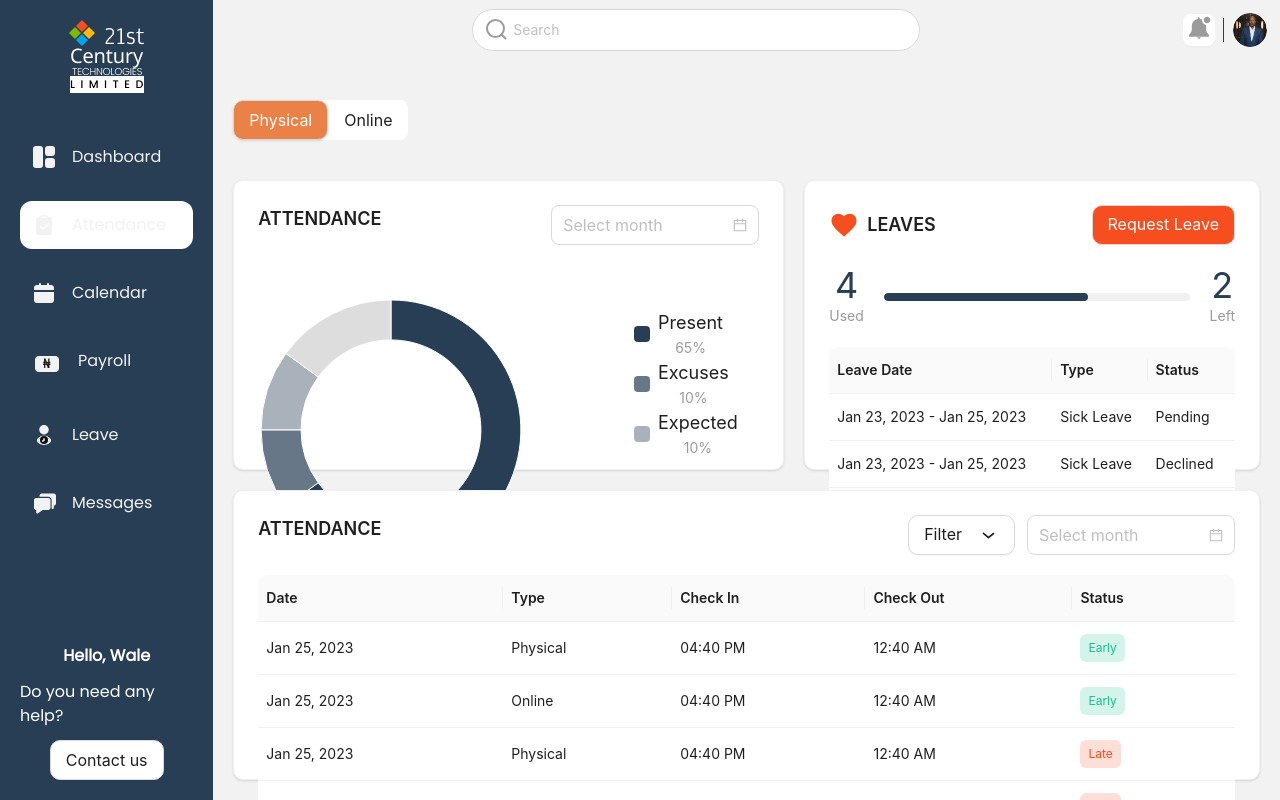
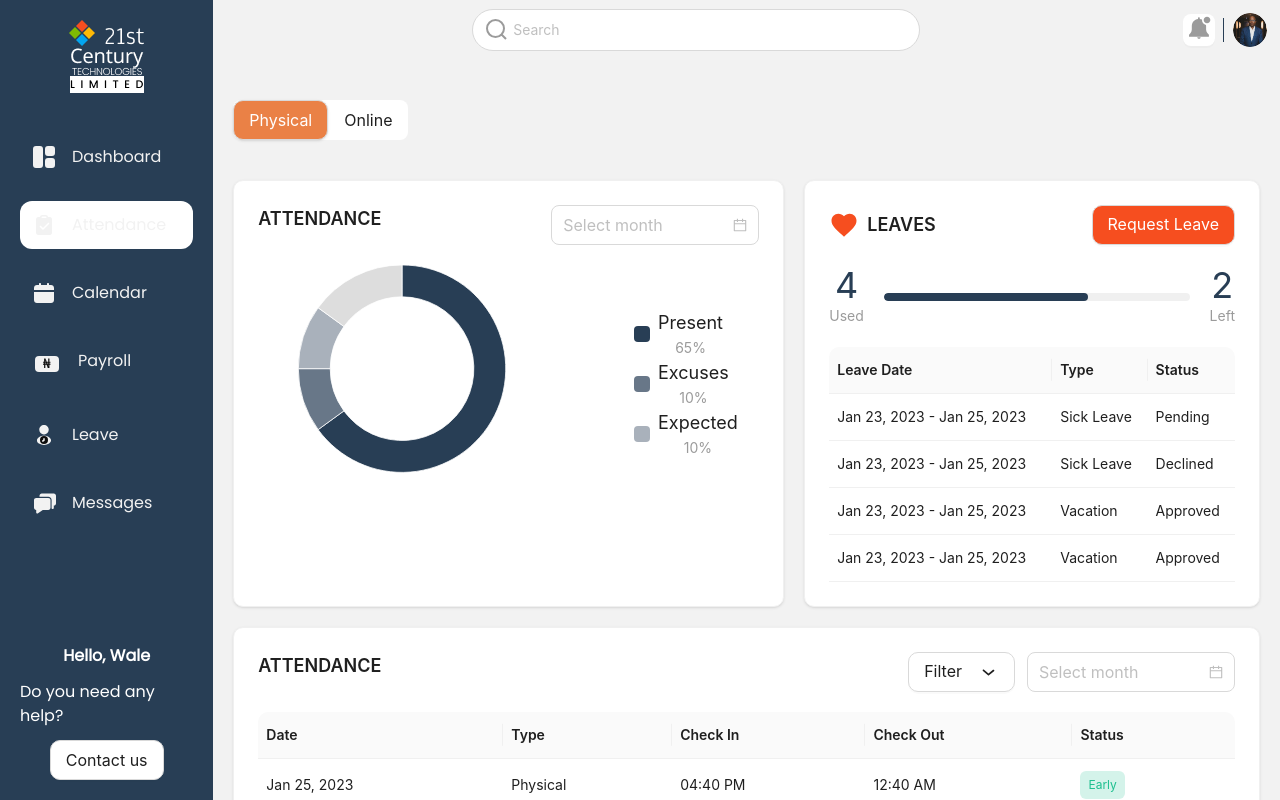
Before and after one commit to The-Colligate/hrs-platform, a Next.js app: page /attendance/physical in a window 1280 px wide. Built offline with nearby package versions, Linux system fonts and the light colour scheme.

Commit message:
small ui fixes

```diff
--- a/app/(pages)/attendance/physical/page.tsx
+++ b/app/(pages)/attendance/physical/page.tsx
@@ -33,13 +33,13 @@ const data = [
 
 export default function Physical() {
   return (
-    <div className="w-full h-full grid grid-cols-11 grid-rows-2 gap-5 flex-grow p-5">
+    <div className="w-full h-full grid grid-cols-11 gap-5 flex-grow p-5 overflow-auto custom_scrollbar">
       <Card
         className="col-span-6 shadow"
         bodyStyle={{
           display: "flex",
           flexDirection: "column",
-          height: "100%",
+          // height: "100%",
           width: "100%",
         }}
       >
@@ -54,7 +54,7 @@ export default function Physical() {
           <div className="col-span-3">
             <ResponsiveContainer
               aspect={1}
-              height="100%"
+              height={300}
             >
               <PieChart
               // onMouseEnter={this.onPieEnter}
@@ -62,7 +62,7 @@ export default function Physical() {
                 <Pie
                   data={data}
                   cx={"35%"}
-                  cy={180}
+                  cy={150}
                   innerRadius={90}
                   outerRadius={130}
                   fill="#8884d8"
--- a/app/(pages)/leave/page.tsx
+++ b/app/(pages)/leave/page.tsx
@@ -52,7 +52,7 @@ const data = [
 
 export default function Leave() {
   return (
-    <div className="w-full h-full flex flex-col flex-grow p-5">
+    <div className="w-full h-full flex flex-col flex-grow p-5 overflow-auto custom_scrollbar">
       <div className="flex justify-between mb-5">
         <p className="text-2xl">Available Leave</p>
         <Link
```
